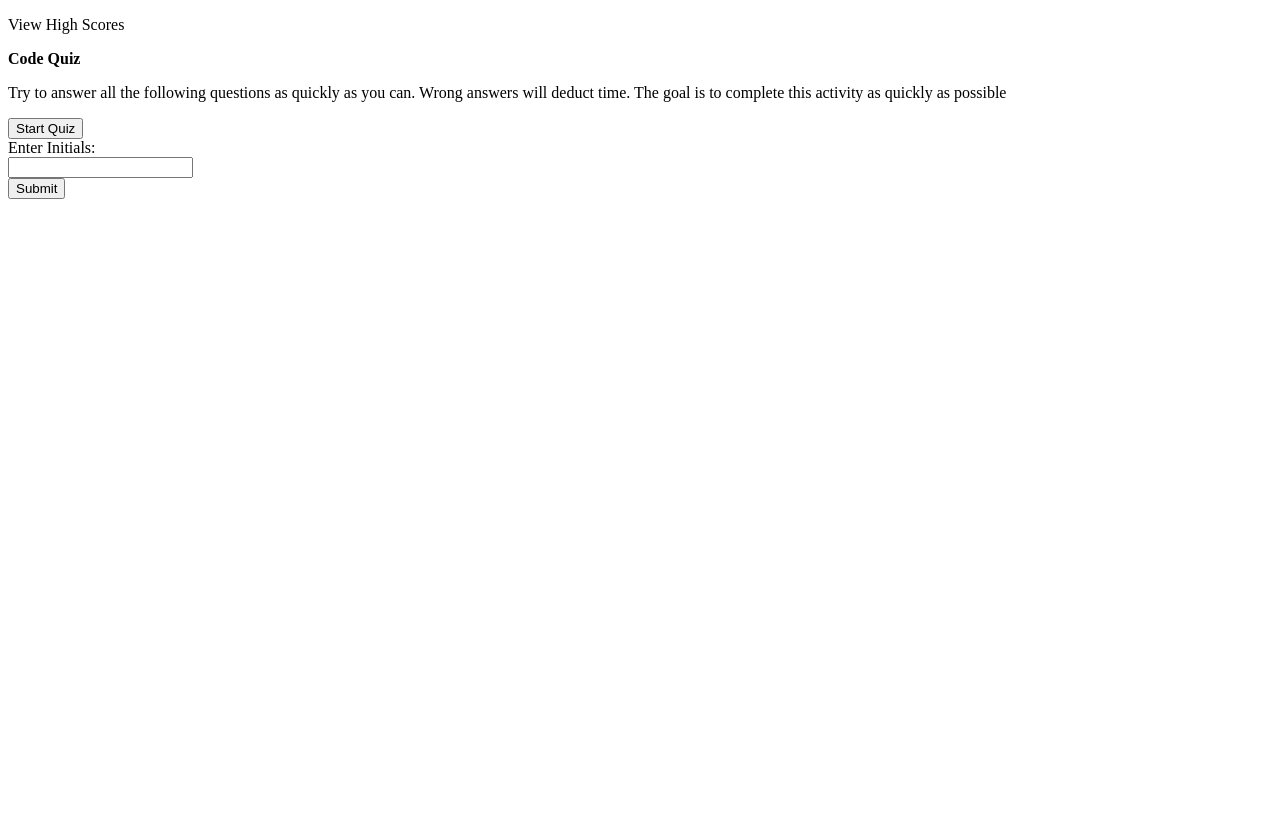
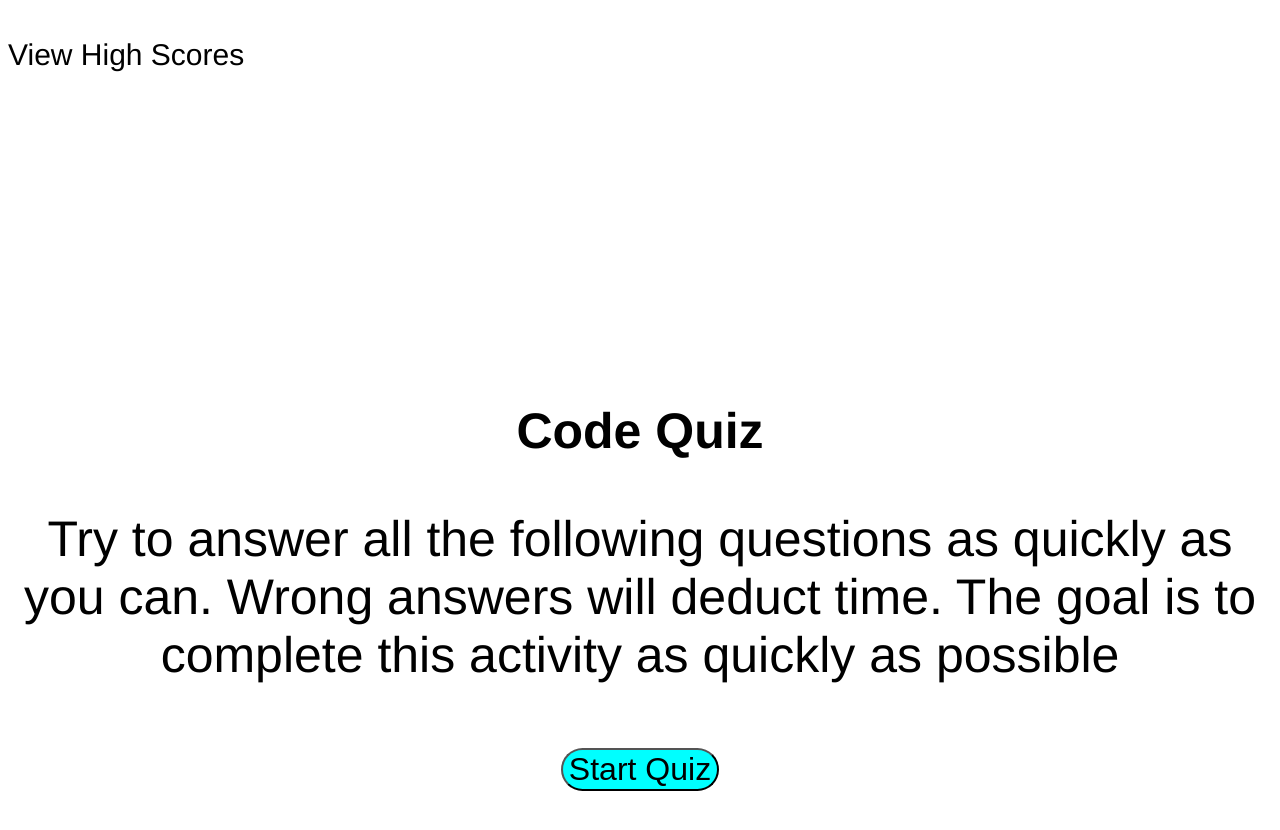
Before and after one commit to msp4msps/code_quiz, a plain HTML site: page index.html in a window 1280 px wide. Before the commit the page ends 800 px from the top, so only its background shows below. Drawn offline with Linux system fonts and the light colour scheme; the site is published under a folder, as on GitHub Pages, so addresses that start at the root find nothing.

Commit message:
updates to urls

```diff
--- a/index.html
+++ b/index.html
@@ -4,7 +4,7 @@
     <title>Code Quiz</title>
     <meta charset="UTF-8" />
     <meta name="viewport" content="width=device-width, initial-scale=1" />
-    <link rel="stylesheet" type="text/css" href="/style.css" />
+    <link rel="stylesheet" type="text/css" href="style.css" />
   </head>
   <nav>
     <p class="viewHigh">View High Scores</p>
@@ -32,6 +32,6 @@
         <button class="highScore">Submit</button>
       </form>
     </main>
-    <script src="/script.js"></script>
+    <script src="script.js"></script>
   </body>
 </html>
```
